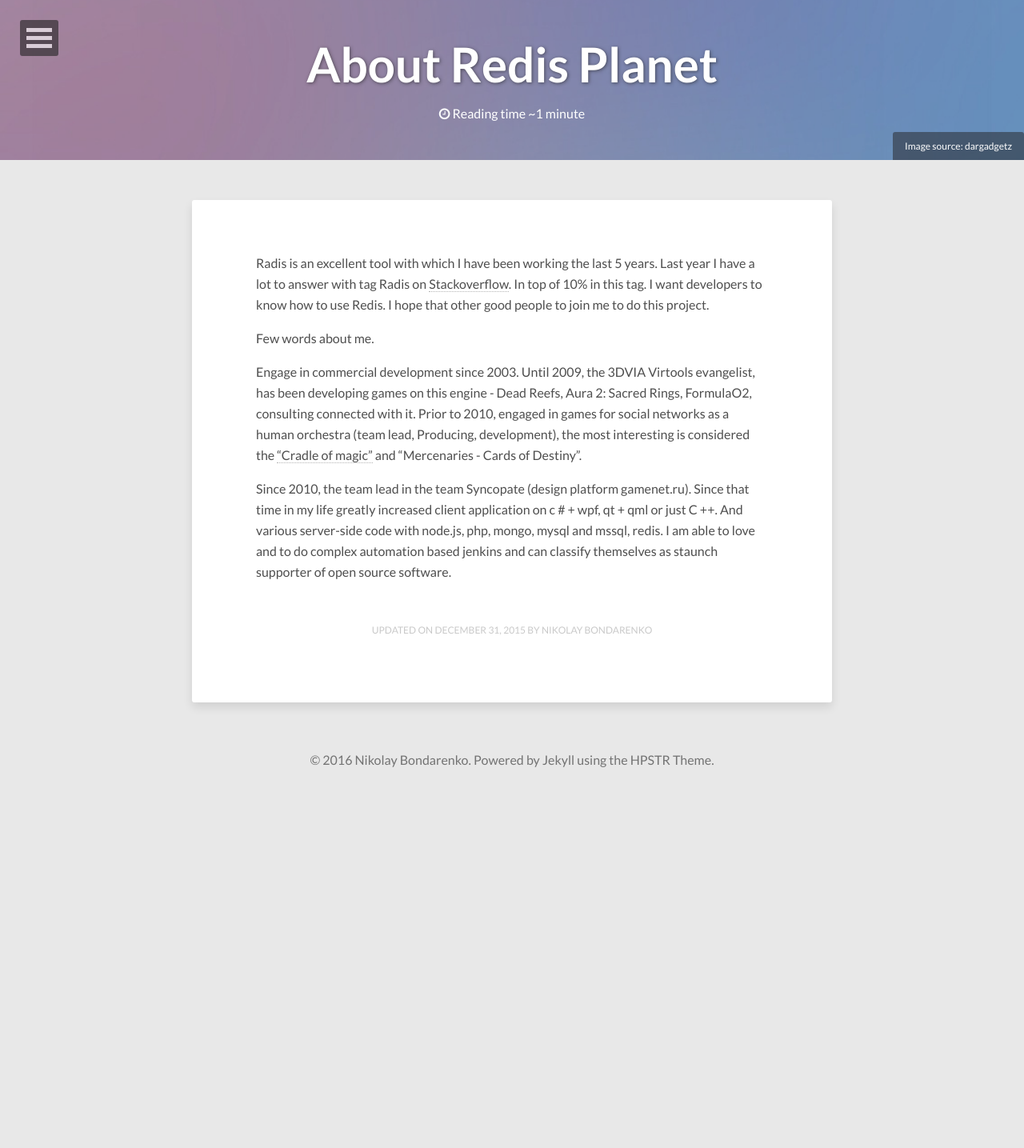
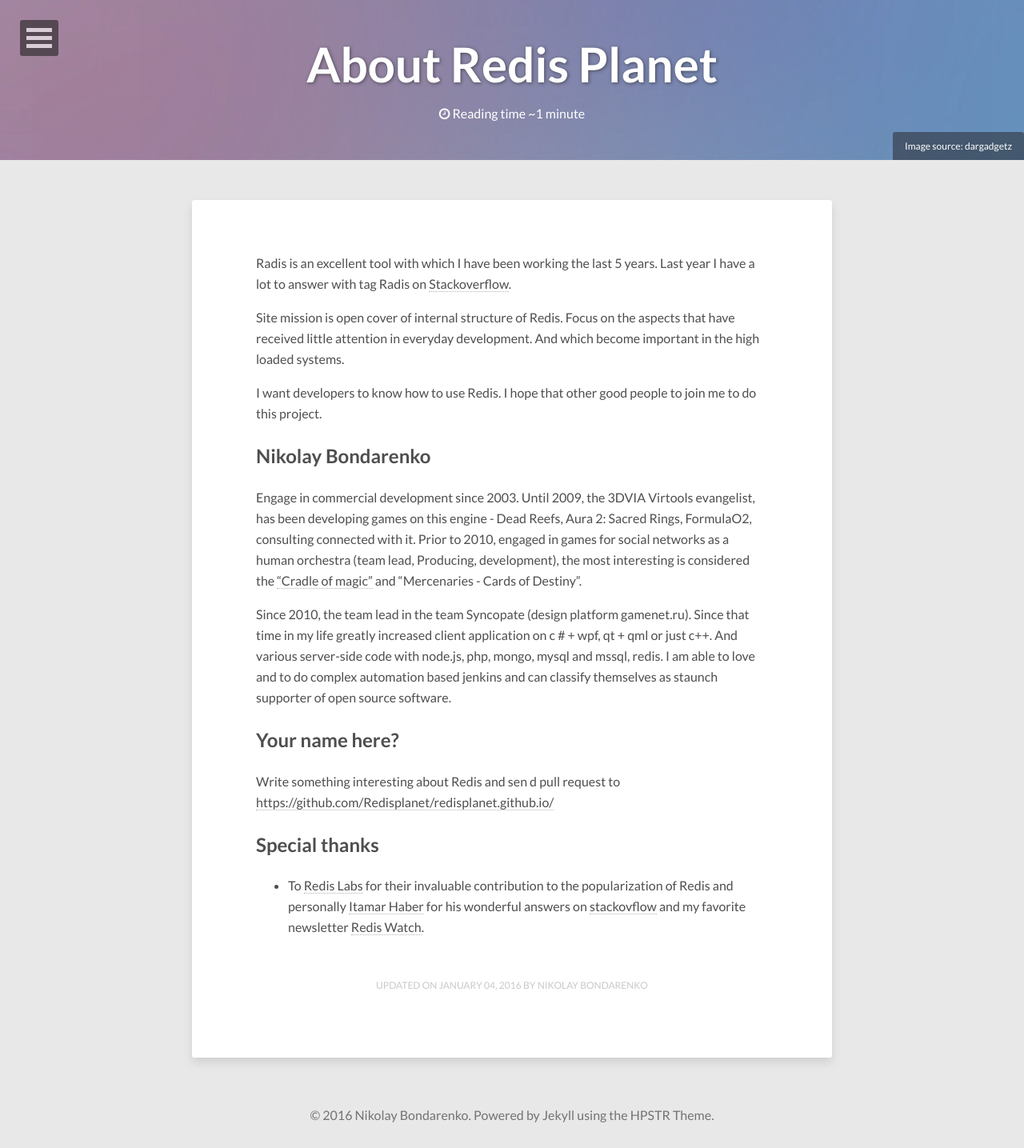
Before and after one commit to Redisplanet/redisplanet.github.io, a Jekyll site: the page built from about/index.md, in a window 1280 px wide. Shown: the whole page at 80% size. Built offline with Jekyll 4.4.1, drawn with Linux system fonts in a browser that asks for light colours; nearby versions of some CDN libraries; before the commit the page ends 991 px from its top, so only the background shows below that.

Commit message:
update titles and about page

```diff
--- a/about/index.md
+++ b/about/index.md
@@ -1,23 +1,33 @@
 ---
 layout: page
 title: About Redis Planet
+description: About the authors of RedisPlanet and site mission.
 image:
   feature: abstract-5.jpg
   credit: dargadgetz
   creditlink: http://www.dargadgetz.com/ios-7-abstract-wallpaper-pack-for-iphone-5-and-ipod-touch-retina/
 comments: false
-modified: 2015-12-31
+modified: 2016-01-04
 ---
 
 Radis is an excellent tool with which I have been working the last 5 years. Last year I have a lot to answer with tag Radis on [Stackoverflow](http://stackoverflow.com/users/2982437/misterion).
-In top of 10% in this tag. I want developers to know how to use Redis. I hope that other good people to join me to do this project.
 
-Few words about me.
+Site mission is open cover of internal structure of Redis. Focus on the aspects that have received little attention in everyday development. And which become important in the high loaded systems.
 
-Engage in commercial development since 2003. Until 2009, the 3DVIA Virtools evangelist, has been developing games on this engine - Dead Reefs, Aura 2: Sacred Rings, FormulaO2,
- consulting connected with it. Prior to 2010, engaged in games for social networks as a human orchestra (team lead, Producing, development), the most interesting is considered the
- ["Cradle of magic"](http://vk.com/cradle_of_magic) and "Mercenaries - Cards of Destiny".
+I want developers to know how to use Redis. I hope that other good people to join me to do this project.
 
-Since 2010, the team lead in the team Syncopate (design platform gamenet.ru). Since that time in my life greatly increased client application on c # + wpf, qt + qml or just C ++.
- And various server-side code with node.js, php, mongo, mysql and mssql, redis. I am able to love and to do complex automation based jenkins and can classify themselves as staunch
-supporter of open source software.
+Nikolay Bondarenko
+---
+
+Engage in commercial development since 2003. Until 2009, the 3DVIA Virtools evangelist, has been developing games on this engine - Dead Reefs, Aura 2: Sacred Rings, FormulaO2, consulting connected with it. Prior to 2010, engaged in games for social networks as a human orchestra (team lead, Producing, development), the most interesting is considered the ["Cradle of magic"](http://vk.com/cradle_of_magic) and "Mercenaries - Cards of Destiny".
+
+Since 2010, the team lead in the team Syncopate (design platform gamenet.ru). Since that time in my life greatly increased client application on c # + wpf, qt + qml or just c++. And various server-side code with node.js, php, mongo, mysql and mssql, redis. I am able to love and to do complex automation based jenkins and can classify themselves as staunch supporter of open source software.
+
+Your name here?
+---
+
+Write something interesting about Redis and sen d pull request to [https://github.com/Redisplanet/redisplanet.github.io/](https://github.com/Redisplanet/redisplanet.github.io/)
+
+Special thanks
+---
+* To [Redis Labs](https://redislabs.com/) for their invaluable contribution to the popularization of Redis and personally [Itamar Haber](https://redislabs.com/company/redis-labs-team#management-Itamar-Haber) for his wonderful answers on [stackovflow](http://stackoverflow.com/) and my favorite newsletter [Redis Watch](https://redislabs.com/redis-watch-archive).
--- a/posts/index.html
+++ b/posts/index.html
@@ -1,7 +1,7 @@
 ---
 layout: post-index
 title: All Posts
-description: "An archive of posts."
+description: "An archive of posts on RedisPlanet. Look at what has been published previously."
 comments: false
 ---
 
--- a/tags/index.html
+++ b/tags/index.html
@@ -1,7 +1,7 @@
 ---
 layout: post-index
 title: Tag Archive
-description: "An archive of posts sorted by tag."
+description: "An archive of posts sorted by tag. It will help you quickly find the publication here."
 comments: false
 ---
 
```
Also changed, not shown: _posts/2015-12-21-hello-there.markdown (+6 -2 lines).
